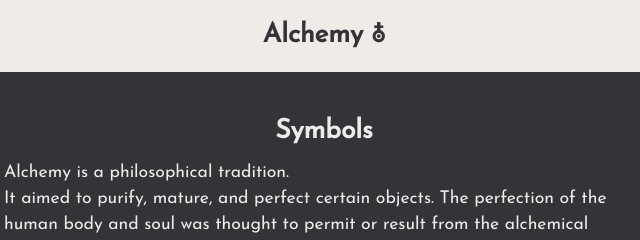
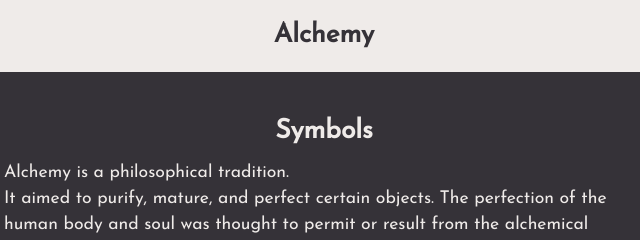
Before and after one commit to djagya/alchemy, a website: page docs/index.html in a window 1280 px wide. Shown: the top 240 px of the page, 316-956 px from the left. Drawn offline with Linux system fonts and the light colour scheme.

Commit message:
smth has been forgotten

```diff
--- a/docs/index.html
+++ b/docs/index.html
@@ -35,7 +35,7 @@
 <body ontouchstart>
 <nav id="topnav">
     <section class="row">
-        <h2>Alchemy &#x1F731;</h2>
+        <h2>Alchemy</h2>
     </section>
 </nav>
 
```
